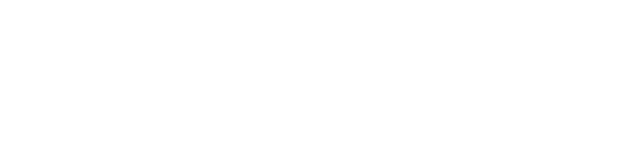
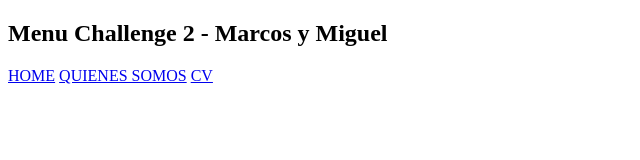
Before and after one commit to MiguelGarcia98GitHub/202210-W1CH2-miguel-y-marcos, a plain HTML site: page cv.html in a window 1280 px wide. Shown: the whole page, without its empty margins (0-640 px from the left). Drawn offline with Linux system fonts and the light colour scheme.

Commit message:
Fixed header on cv and contacto

```diff
--- a/cv.html
+++ b/cv.html
@@ -6,5 +6,14 @@
     <meta name="viewport" content="width=device-width, initial-scale=1.0" />
     <title>Cv</title>
   </head>
-  <body></body>
+  <body>
+    <header>
+      <nav>
+        <h1>Menu Challenge 2 - Marcos y Miguel</h1>
+        <a href="./index.html">HOME</a>
+        <a href="./quienessomos.html">QUIENES SOMOS</a>
+        <a href="./cv.html">CV</a>
+      </nav>
+    </header>
+  </body>
 </html>
```
Also changed, not shown: contacto.html (+0 -1 lines).
